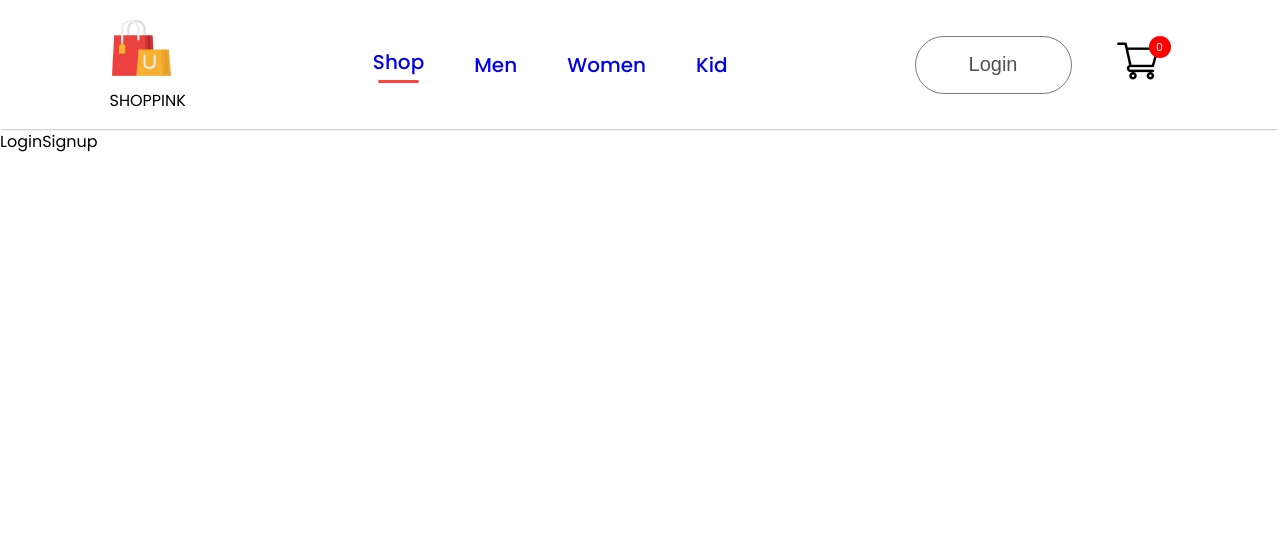
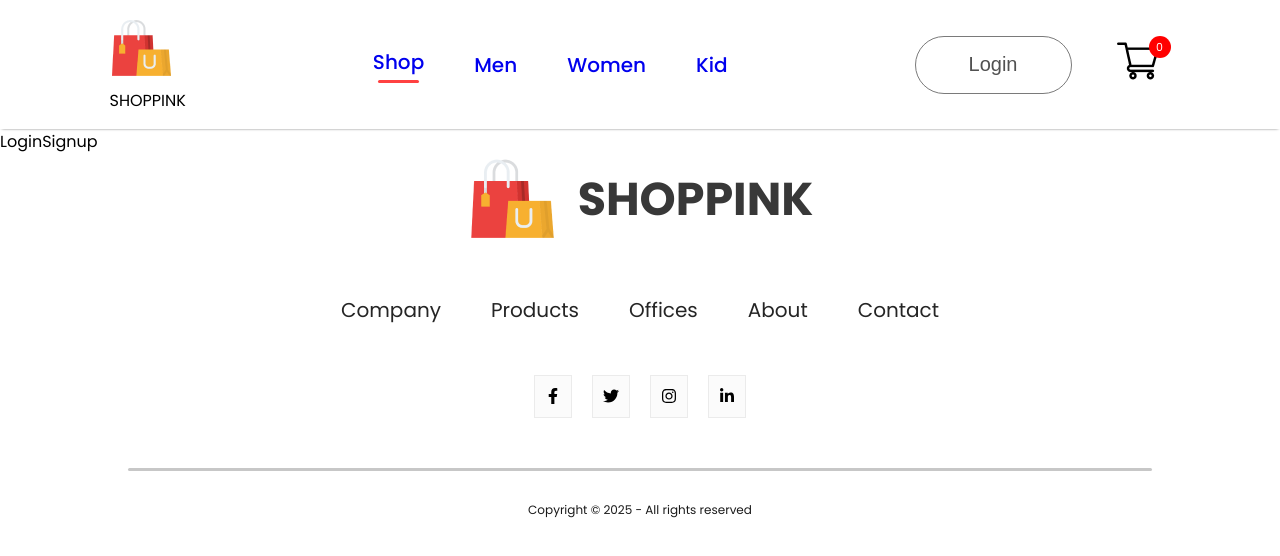
Before and after one commit to DucBaoNguyen2004/E-Commerce-Clothes-Shopping, a React (Create React App) app: page /login in a window 1280 px wide. Shown: the top 556 px of the page. Built offline with nearby package versions, Linux system fonts and the light colour scheme.

Commit message:
xong phan footer

```diff
--- a/package.json
+++ b/package.json
@@ -9,6 +9,7 @@
     "@testing-library/user-event": "^13.5.0",
     "react": "^19.1.1",
     "react-dom": "^19.1.1",
+    "react-icons": "^5.5.0",
     "react-router-dom": "^7.9.1",
     "react-scripts": "5.0.1",
     "web-vitals": "^2.1.4"
--- a/src/App.js
+++ b/src/App.js
@@ -7,6 +7,7 @@ import { ShopCategory } from './Pages/ShopCategory';
 import { Product } from './Pages/Product';
 import { Cart } from './Pages/Cart';
 import { LoginSignup } from './Pages/LoginSignup';
+import { Footer } from './Components/Footer/Footer';
 function App() {
   return (
     <div >
@@ -23,6 +24,7 @@ function App() {
      <Route path='/cart' element={<Cart/>}/>
      <Route path='/login' element={<LoginSignup/>}/>
     </Routes>
+    <Footer/>
        </BrowserRouter>
     </div>
   );
--- /dev/null
+++ b/src/Components/Footer/Footer.css
@@ -0,0 +1,58 @@
+.footer{
+    display: flex;
+    flex-direction: column;
+    justify-content: center;
+    align-items: center;
+    gap:50px
+}
+.footer-logo{
+    display: flex;
+    align-items: center;
+    gap:20px
+}
+.footer-logo p{
+   color: #383838;
+    font-size: 46px;
+    font-weight: 700;
+}
+.footer-links{
+    display: flex;
+    list-style: none;
+    gap: 50px;
+    color: #252525;
+    font-size: 20px;
+}
+.footer-links li:hover{
+    cursor: pointer;
+}
+.footer-social-icon{
+    display: flex;
+    gap: 20px;
+}
+.footer-icon-container{
+    padding: 10px;
+    padding-bottom: 6px;
+    background: #fbfbfb;
+    border: 1px solid #ebebeb;
+}
+.footer-copyright{
+    display: flex;
+    flex-direction: column;
+    align-items: center;
+    gap: 30px;
+    width: 100%;
+    margin-bottom:  30px;
+    color: #1a1a1a;
+    font-size: 20px;
+}
+.footer-copyright hr{
+    width: 80%;
+    border: none;
+    border-radius: 10px;
+    height: 3px;
+    background: #c7c7c7;
+}
+.footer-copyright p{
+    margin: 0;
+    font-size: 12px;
+}
--- /dev/null
+++ b/src/Components/Footer/Footer.jsx
@@ -0,0 +1,39 @@
+import React from 'react'
+import './Footer.css'
+import footer_logo from '../Assets/logo_big.png'
+import { FaFacebookF, FaTwitter, FaInstagram, FaLinkedinIn } from 'react-icons/fa';
+export const Footer = () => {
+  return (
+    <div className='footer'>
+        <div className="footer-logo">
+            <img src={footer_logo} alt="" />
+            <p>SHOPPINK</p>
+        </div>
+        <ul className="footer-links">
+            <li>Company</li>
+            <li>Products</li>
+            <li>Offices</li>
+            <li>About </li>
+            <li>Contact</li>
+        </ul>
+        <div className="footer-social-icon">
+            <div className="footer-icon-container">
+                 <FaFacebookF />
+           </div>
+            <div className="footer-icon-container">
+                 <FaTwitter />
+           </div>
+            <div className="footer-icon-container">
+                 <FaInstagram />
+           </div>
+            <div className="footer-icon-container">
+                 <FaLinkedinIn />
+           </div>
+        </div>
+        <div className="footer-copyright">
+            <hr />
+            <p>Copyright © 2025 - All rights reserved</p>
+           </div>
+    </div>
+  )
+}
```
Also changed, not shown: 1 other file (tests, documents, lock files or other folders).
